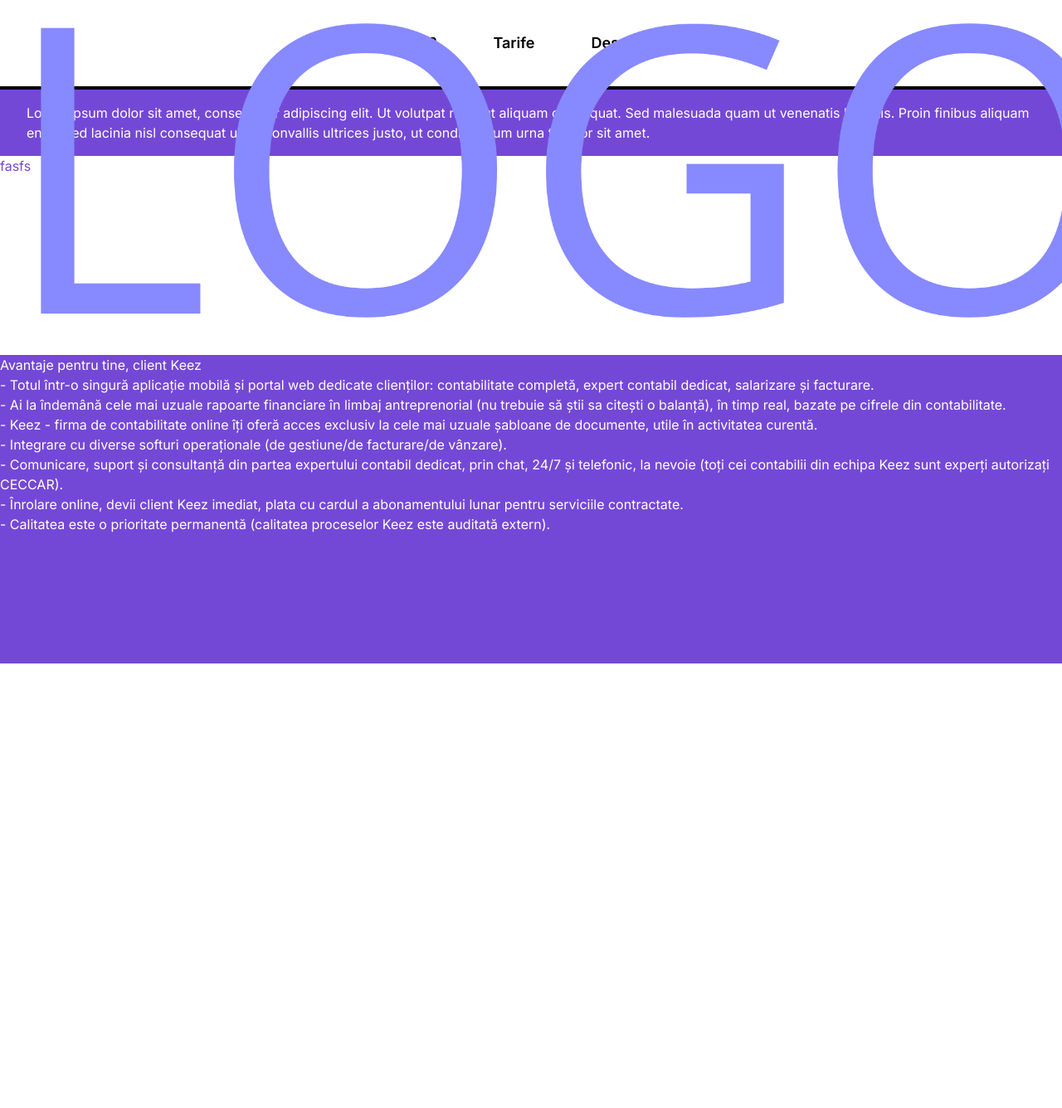
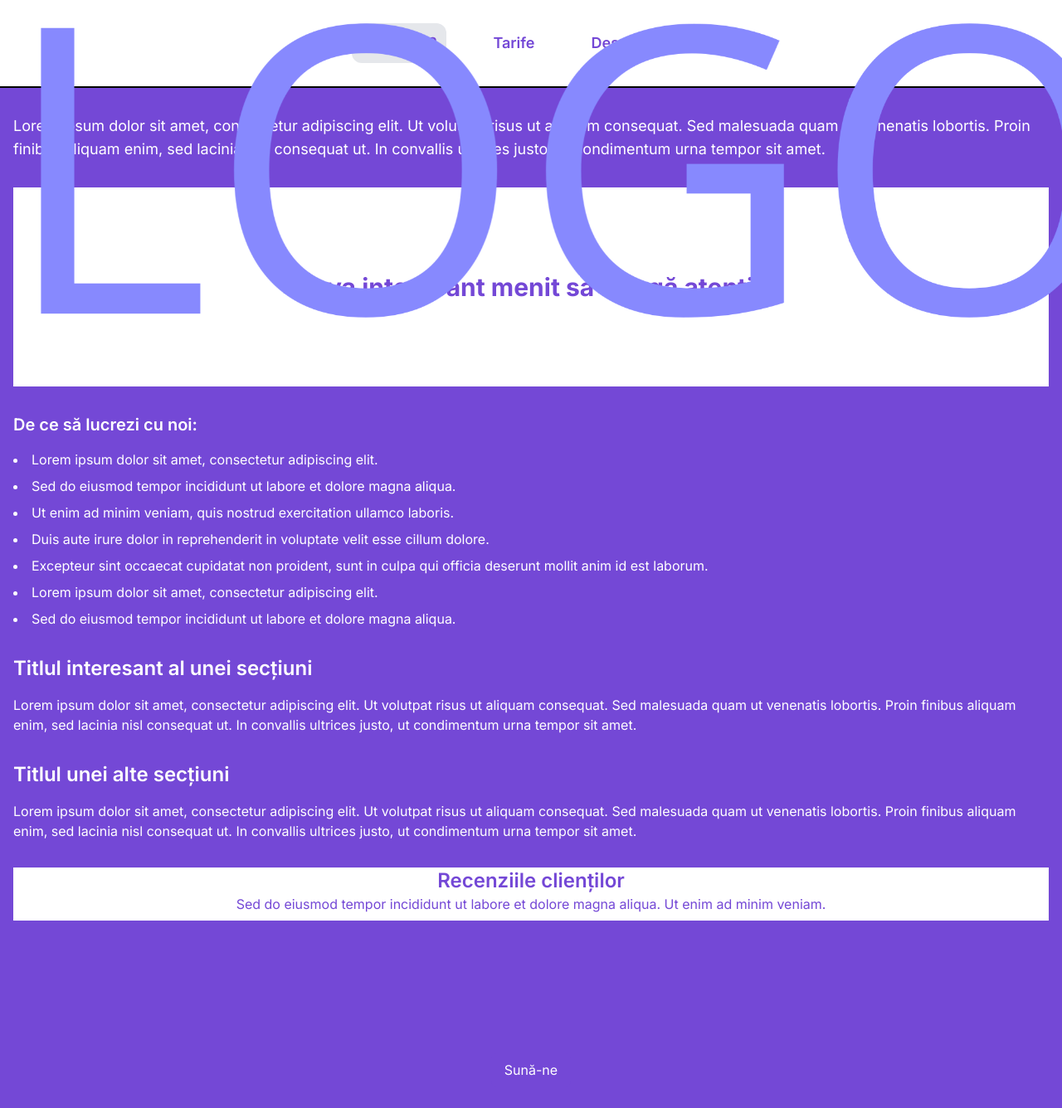
Before and after one commit to cezarstoian/cezar_stoian_proiect_licenta, a Next.js app: page /home in a window 1280 px wide. Shown: the top 1336 px of the page at 83% size. Before the commit the page ends 800 px from the top, so only its background shows below. Built offline with nearby package versions, Linux system fonts and the light colour scheme.

Commit message:
added presentation page

```diff
--- a/app/components/navbar/Navbar.tsx
+++ b/app/components/navbar/Navbar.tsx
@@ -4,8 +4,12 @@ import { BsFillChatDotsFill } from "react-icons/bs"
 import IconLink from "../IconLink";
 import Image from 'next/image';
 
-const Navbar = ({
+interface NavbarProps {
+  page: string;
+}
 
+const Navbar: React.FC<NavbarProps>= ({
+  page,
 }) => {
   return (
     <div className="
@@ -26,12 +30,14 @@ const Navbar = ({
             group
             flex
             gap-x-3
-            rounded-md
+            rounded-xl
             p-3
             leading-6
             font-semibold
             text-lg
-          `,
+            text-custom-purple
+            hover:bg-gray-100
+          `, page === 'home' ? 'bg-gray-200' : 'bg-white'
           )}
       >De ce noi?</Link>
       <Link
@@ -40,12 +46,14 @@ const Navbar = ({
             group
             flex
             gap-x-3
-            rounded-md
+            rounded-lg
             p-3
             text-lg
             leading-6
             font-semibold
-          `,
+            text-custom-purple
+            hover:bg-gray-100
+          `, page === 'prices' ? 'bg-gray-200' : 'bg-white'
           )}
       >Tarife</Link>
       <Link
@@ -54,12 +62,14 @@ const Navbar = ({
             group
             flex
             gap-x-3
-            rounded-md
+            rounded-lg
             p-3
             text-lg
             leading-6
             font-semibold
-          `,
+            text-custom-purple
+            hover:bg-gray-100
+          `, page === 'about' ? 'bg-gray-200' : 'bg-white'
           )}
       >Despre noi</Link>
       <IconLink icon={BsFillChatDotsFill} href={'/login'} />
--- a/app/components/sidebar/DesktopSidebar.tsx
+++ b/app/components/sidebar/DesktopSidebar.tsx
@@ -15,8 +15,6 @@ const DesktopSidebar: React.FC<DesktopSidebarProps> = ({
 }) => {
   const routes = useRoutes();
   const [isOpen, setIsOpen] = useState(false);
-
-  console.log({ currentUser, }, 'TEST')
 
   const isAdmin = false;
 
--- a/app/home/about/page.tsx
+++ b/app/home/about/page.tsx
@@ -1,19 +1,48 @@
-import Image from "next/image";
 import Navbar from "../../components/navbar/Navbar";
 
 export default function About() {
   return (
-    <div className="
-      flex
-      min-h-full
-      flex-col
-      py-12
-      sm:px-6
-      lg:px-8
-      bg-gray-100
-    ">
+    <div className="flex flex-col h-screen">
+      <div className="bg-white py-4 px-8">
+        <Navbar page="about" />
+      </div>
+      <div className="bg-black w-full h-[2px]"></div>
 
-      Despre Noi
+      <div className="flex bg-custom-purple text-white items-center justify-center flex-col h-screen">
+        <div className="max-w-2xl p-8">
+          <h1 className="text-4xl font-bold mb-4">Despre noi</h1>
+          <p className="text-lg">
+            Lorem ipsum dolor sit amet, consectetur adipiscing elit. Nullam
+            commodo ultricies elit, sed interdum risus varius id. Sed et metus
+            nec tortor pretium finibus.
+          </p>
+          <p className="text-lg mt-4">
+            Nulla facilisi. Sed sed neque id enim volutpat finibus. Duis
+            venenatis, sem vel varius laoreet, ex ante facilisis lorem, nec
+            viverra risus dolor ac arcu.
+          </p>
+
+          <div className="mt-8">
+            <h2 className="text-2xl font-bold mb-4">Missiunea noastră</h2>
+            <p className="text-lg">
+              Lorem ipsum dolor sit amet, consectetur adipiscing elit. Nullam
+              commodo ultricies elit, sed interdum risus varius id. Sed et metus
+              nec tortor pretium finibus.
+            </p>
+          </div>
+
+          <div className="mt-8">
+            <h2 className="text-2xl font-bold mb-4">Valorile noastre ca echipă</h2>
+            <ul className="list-disc list-inside text-lg">
+              <li>Lorem ipsum dolor sit amet</li>
+              <li>Consectetur adipiscing elit</li>
+              <li>Sed do eiusmod tempor incididunt</li>
+              <li>Ut labore et dolore magna aliqua</li>
+              <li>Ut enim ad minim veniam</li>
+            </ul>
+          </div>
+        </div>
+      </div>
     </div>
-  )
+  );
 }
--- a/app/home/page.tsx
+++ b/app/home/page.tsx
@@ -1,33 +1,105 @@
+'use client';
+
+import { useState, useEffect } from "react";
 import Navbar from "../components/navbar/Navbar";
 
 export default function Home() {
+  const reviews = [
+    "Lorem ipsum dolor sit amet, consectetur adipiscing elit. Ut volutpat risus ut aliquam consequat.",
+    "Sed do eiusmod tempor incididunt ut labore et dolore magna aliqua. Ut enim ad minim veniam.",
+    "Duis aute irure dolor in reprehenderit in voluptate velit esse cillum dolore eu fugiat nulla pariatur.",
+    "Excepteur sint occaecat cupidatat non proident, sunt in culpa qui officia deserunt mollit anim id est laborum."
+  ];
+
+  const [activeIndex, setActiveIndex] = useState(0);
+
+  useEffect(() => {
+    const timer = setInterval(() => {
+      setActiveIndex((prevIndex) => (prevIndex + 1) % reviews.length);
+    }, 5000);
+
+    return () => {
+      clearInterval(timer);
+    };
+  }, []);
+
   return (
-    <div className="flex flex-col h-screen">
+    <div className="flex flex-col min-h-screen">
       <div className="bg-white py-4 px-8">
-        <Navbar />
+        <Navbar page="home" />
       </div>
-      <div className="bg-black w-full h-1"></div>
+      <div className="bg-black w-full h-[2px]"></div>
 
       <div className="flex-grow bg-custom-purple">
-        <p className="text-white py-4 px-8">
-          Lorem ipsum dolor sit amet, consectetur adipiscing elit. Ut volutpat risus ut aliquam consequat. Sed malesuada quam ut venenatis lobortis. Proin finibus aliquam enim, sed lacinia nisl consequat ut. In convallis ultrices justo, ut condimentum urna tempor sit amet.
-        </p>
-        <div className="bg-white w-full h-60 text-custom-purple">
-          fasfs
-        </div>
-        <div className="text-white">
-          Avantaje pentru tine, client Keez <br></br>
-          - Totul într-o singură aplicație mobilă și portal web dedicate clienților: contabilitate completă, expert contabil dedicat, salarizare și facturare. <br></br>
-          - Ai la îndemână cele mai uzuale rapoarte financiare în limbaj antreprenorial (nu trebuie să știi sa citești o balanță), în timp real, bazate pe cifrele din contabilitate. <br></br>
-          - Keez - firma de contabilitate online îți oferă acces exclusiv la cele mai uzuale șabloane de documente, utile în activitatea curentă. <br></br>
-          - Integrare cu diverse softuri operaționale (de gestiune/de facturare/de vânzare). <br></br>
-          - Comunicare, suport și consultanță din partea expertului contabil dedicat, prin chat, 24/7 și telefonic, la nevoie (toți cei contabilii din echipa Keez sunt experți autorizați CECCAR). <br></br>
-          - Înrolare online, devii client Keez imediat, plata cu cardul a abonamentului lunar pentru serviciile contractate. <br></br>
-          - Calitatea este o prioritate permanentă (calitatea proceselor Keez este auditată extern).
+        <div className="container mx-auto py-8 px-4">
+          <p className="text-white text-lg mb-8">
+            Lorem ipsum dolor sit amet, consectetur adipiscing elit. Ut volutpat risus ut aliquam consequat. Sed malesuada quam ut venenatis lobortis. Proin finibus aliquam enim, sed lacinia nisl consequat ut. In convallis ultrices justo, ut condimentum urna tempor sit amet.
+          </p>
+          <div className="bg-white h-60 text-custom-purple flex items-center justify-center">
+            <h2 className="text-3xl font-bold">Ceva interesant menit să atragă atenția</h2>
+          </div>
+          <div className="text-white mt-8">
+            <h3 className="text-xl font-semibold mb-4">De ce să lucrezi cu noi:</h3>
+            <ul className="list-disc list-inside">
+              <li className="mb-2">
+                Lorem ipsum dolor sit amet, consectetur adipiscing elit.
+              </li>
+              <li className="mb-2">
+                Sed do eiusmod tempor incididunt ut labore et dolore magna aliqua.
+              </li>
+              <li className="mb-2">
+                Ut enim ad minim veniam, quis nostrud exercitation ullamco laboris.
+              </li>
+              <li className="mb-2">
+                Duis aute irure dolor in reprehenderit in voluptate velit esse cillum dolore.
+              </li>
+              <li className="mb-2">
+                Excepteur sint occaecat cupidatat non proident, sunt in culpa qui officia deserunt mollit anim id est laborum.
+              </li>
+              <li className="mb-2">
+                Lorem ipsum dolor sit amet, consectetur adipiscing elit.
+              </li>
+              <li className="mb-2">
+                Sed do eiusmod tempor incididunt ut labore et dolore magna aliqua.
+              </li>
+            </ul>
+          </div>
+          <div className="mt-8">
+            <h3 className="text-2xl font-semibold mb-4 text-white">Titlul interesant al unei secțiuni </h3>
+            <p className="text-white">
+              Lorem ipsum dolor sit amet, consectetur adipiscing elit. Ut volutpat risus ut aliquam consequat. Sed malesuada quam ut venenatis lobortis. Proin finibus aliquam enim, sed lacinia nisl consequat ut. In convallis ultrices justo, ut condimentum urna tempor sit amet.
+            </p>
+          </div>
+          <div className="mt-8">
+            <h3 className="text-2xl font-semibold text-white mb-4">Titlul unei alte secțiuni</h3>
+            <p className="text-white">
+              Lorem ipsum dolor sit amet, consectetur adipiscing elit. Ut volutpat risus ut aliquam consequat. Sed malesuada quam ut venenatis lobortis. Proin finibus aliquam enim, sed lacinia nisl consequat ut. In convallis ultrices justo, ut condimentum urna tempor sit amet.
+            </p>
+          </div>
+          <div className="mt-8 text-custom-purple">
+            <h3 className="text-2xl font-semibold flex items-center justify-center bg-white">Recenziile clienților</h3>
+            <div className="relative overflow-hidden">
+              <div className="h-40 overflow-y-hidden ">
+                {reviews.map((review, index) => (
+                  <div
+                    key={index}
+                    className={`absolute top-0 left-0 w-full transform bg-white ${
+                      index === activeIndex ? "translate-y-0 opacity-100" : "translate-y-full opacity-0"
+                    } transition-all duration-500`}
+                  >
+                    <p className="text-custom-purple flex items-center justify-center bg-white mb-2">{review}</p>
+                  </div>
+                ))}
+              </div>
+            </div>
+          </div>
+          <div className="flex justify-center mt-8">
+            <button className="bg-custom-purple text-white py-2 px-4 rounded-md hover:bg-white hover:text-custom-purple transition-colors">
+              Sună-ne
+            </button>
+          </div>
         </div>
       </div>
     </div>
-
-
-  )
+  );
 }
--- a/app/home/prices/page.tsx
+++ b/app/home/prices/page.tsx
@@ -1,19 +1,59 @@
-import Image from "next/image";
 import Navbar from "../../components/navbar/Navbar";
+
+const products = [
+  {
+    name: "Serviciul A",
+    price: 19.99,
+    description: "Lorem ipsum dolor sit amet, consectetur adipiscing elit.",
+  },
+  {
+    name: "Serviciul B",
+    price: 29.99,
+    description: "Praesent varius velit eu metus scelerisque faucibus.",
+  },
+  {
+    name: "Serviciul C",
+    price: 9.99,
+    description: "Nullam consectetur nisl vel est vulputate, et consequat massa tristique.",
+  },
+  {
+    name: "Serviciul D",
+    price: 39.99,
+    description: "Fusce cursus elit at nisi ullamcorper feugiat.",
+  },
+  {
+    name: "Serviciul E",
+    price: 14.99,
+    description: "Sed eu velit consequat, convallis mi in, dignissim nisi.",
+  },
+  {
+    name: "Serviciul F",
+    price: 24.99,
+    description: "Proin finibus est in lectus condimentum, vitae ultrices elit pharetra.",
+  },
+];
 
 export default function Prices() {
   return (
-    <div className="
-      flex
-      min-h-full
-      flex-col
-      py-12
-      sm:px-6
-      lg:px-8
-      bg-gray-100
-    ">
-
-      Preturi
+    <div className="flex flex-col h-screen">
+      <div className="bg-white py-4 px-8">
+        <Navbar page="prices" />
+      </div>
+      <div className="bg-black w-full h-[2px]"></div>
+      <div className="flex bg-custom-purple text-custom-purple flex-col items-center justify-center h-screen">
+        <div className="grid grid-cols-3 gap-4">
+          {products.map((product, index) => (
+            <div
+              key={index}
+              className="bg-white p-4 rounded shadow-md"
+            >
+              <h1 className="text-xl font-bold mb-2"> {product.name} </h1>
+              <p className="text-md mb-2"> {product.description} </p>
+              <p className="text-custom-purple font-bold">{product.price.toFixed(2)} RON</p>
+            </div>
+          ))}
+        </div>
+      </div>
     </div>
   )
 }
```
Also changed, not shown: app/admin/approve/components/UserBox.tsx (+6 -10 lines), app/admin/approve/components/UserList.tsx (+2 -15 lines).
